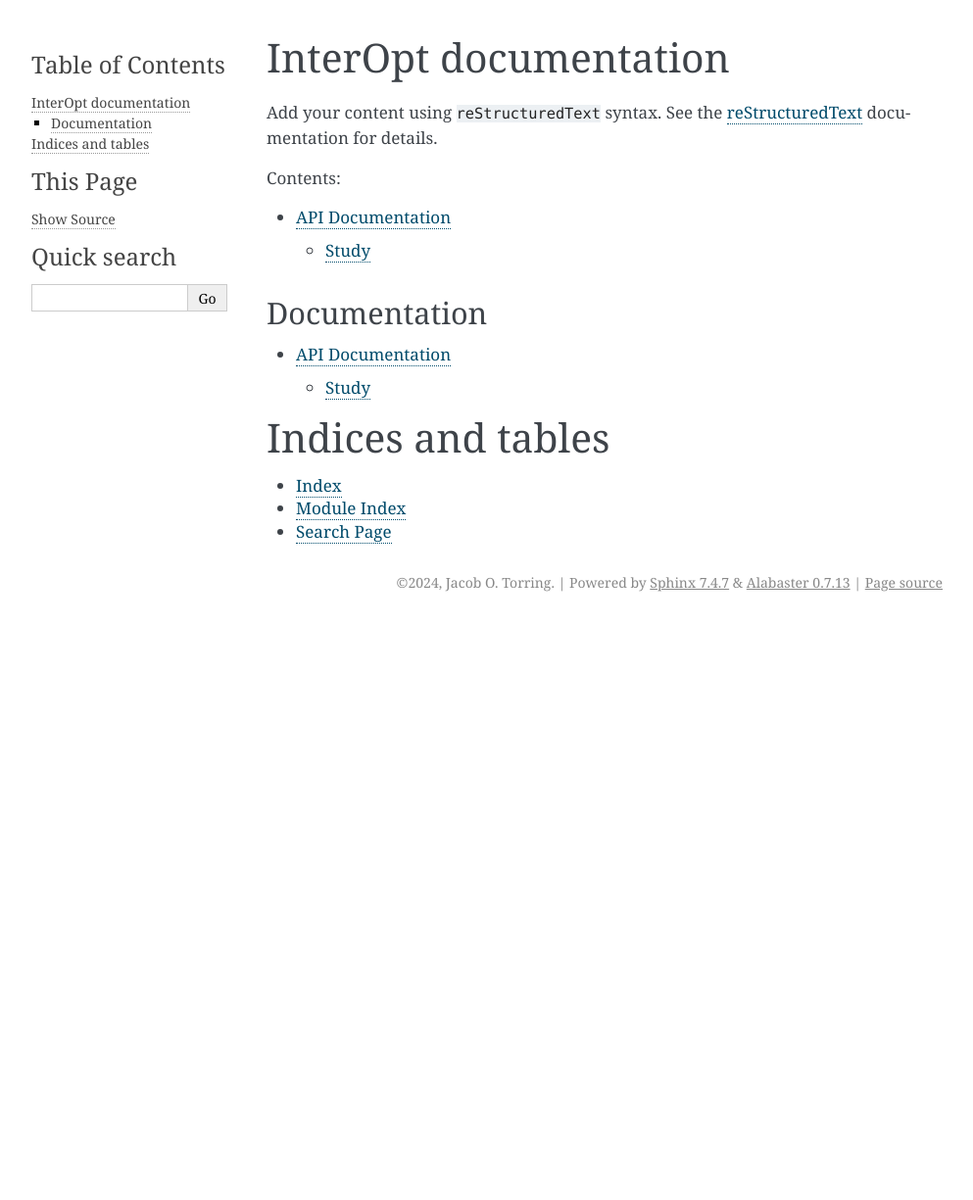
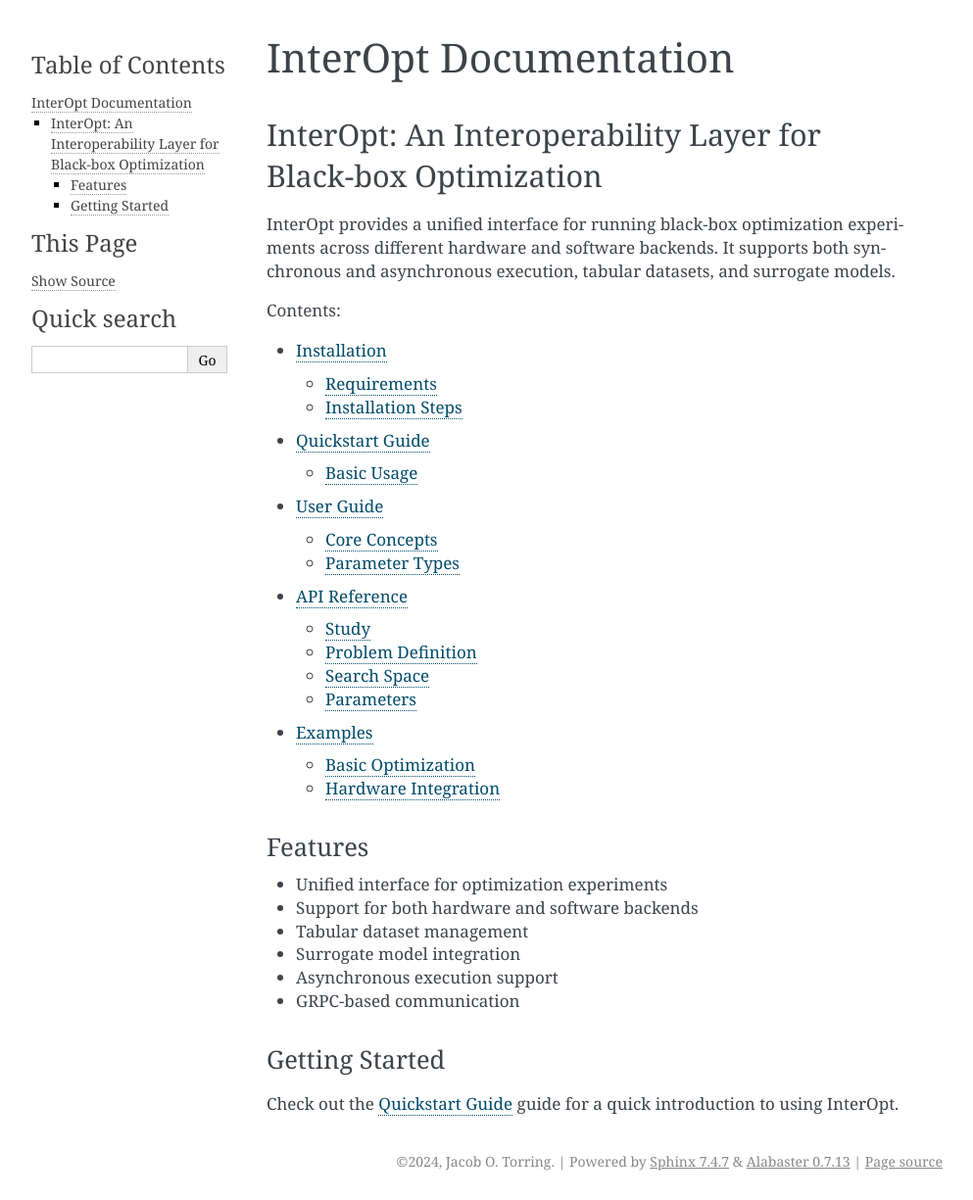
Before and after one commit to opentuning/interopt, a Sphinx documentation site: the page built from docs/index.rst, in a window 1280 px wide. Shown: the whole page at 98% size, without its empty margins (148-1141 px from the left). Built offline with Sphinx 7.4.7, drawn with Linux system fonts in a browser that asks for light colours; before the commit the page ends 900 px from its top, so only the background shows below that.

Commit message:
Add initial bulk of documentation

```diff
--- /dev/null
+++ b/docs/examples.rst
@@ -0,0 +1,25 @@
+====================================
+Examples
+====================================
+
+Basic Optimization
+----------------
+.. code-block:: python
+
+    # Example of basic parameter optimization
+    from interopt.study import Study
+    from interopt.definition import ProblemDefinition
+    # ... rest of example code
+
+Hardware Integration
+------------------
+.. code-block:: python
+
+    # Example of hardware backend integration
+    study = Study(
+        benchmark_name="hw_benchmark",
+        definition=definition,
+        server_addresses=["localhost"],
+        port=50051
+    )
+    # ... rest of example code
--- a/docs/index.rst
+++ b/docs/index.rst
@@ -1,32 +1,35 @@
 .. InterOpt documentation master file, created by
    sphinx-quickstart on Tue Nov 19 14:40:41 2024.
-   You can adapt this file completely to your liking, but it should at least
-   contain the root `toctree` directive.
 
-InterOpt documentation
-=====================
+====================================
+InterOpt Documentation
+====================================
 
-Add your content using ``reStructuredText`` syntax. See the
-`reStructuredText <https://www.sphinx-doc.org/en/master/usage/restructuredtext/index.html>`_
-documentation for details.
+InterOpt: An Interoperability Layer for Black-box Optimization
+============================================================
+
+InterOpt provides a unified interface for running black-box optimization experiments across different hardware and software backends. It supports both synchronous and asynchronous execution, tabular datasets, and surrogate models.
 
 .. toctree::
    :maxdepth: 2
    :caption: Contents:
 
-   api
+   installation
+   quickstart
+   user_guide
+   api_reference
+   examples
+   contributing
 
-Documentation
-------------
+Features
+--------
+- Unified interface for optimization experiments
+- Support for both hardware and software backends
+- Tabular dataset management
+- Surrogate model integration
+- Asynchronous execution support
+- GRPC-based communication
 
-.. toctree::
-   :maxdepth: 2
-
-   api
-
-Indices and tables
-==================
-
-* :ref:`genindex`
-* :ref:`modindex`
-* :ref:`search`
+Getting Started
+--------------
+Check out the :doc:`quickstart` guide for a quick introduction to using InterOpt.
--- /dev/null
+++ b/docs/user_guide.rst
@@ -0,0 +1,42 @@
+====================================
+User Guide
+====================================
+
+Core Concepts
+------------
+
+Problem Definition
+~~~~~~~~~~~~~~~~
+The core of InterOpt is the ``ProblemDefinition`` class, which defines your optimization problem through:
+
+- Parameters to optimize
+- Metrics to measure
+- Objectives to optimize
+
+Search Space
+~~~~~~~~~~~
+The ``SearchSpace`` class defines the valid parameter combinations through:
+
+- Parameter definitions (type, bounds, constraints)
+- Metric definitions
+- Objective definitions
+
+Studies
+~~~~~~~
+The ``Study`` class manages the optimization process:
+
+- Handles communication with hardware/software backends
+- Manages tabular datasets
+- Integrates surrogate models
+- Provides unified query interface
+
+Parameter Types
+-------------
+InterOpt supports several parameter types:
+
+- Integer: Discrete integer values within bounds
+- Real: Continuous real values within bounds
+- Categorical: Discrete categories
+- Permutation: Ordered sequences
+- String: Text values
+- Ordinal: Ordered discrete values
```
Also changed, not shown: docs/api_reference.rst (added, +31 -0 lines), docs/installation.rst (added, +25 -0 lines), docs/quickstart.rst (added, +42 -0 lines), docs/contributing.rst (added).
